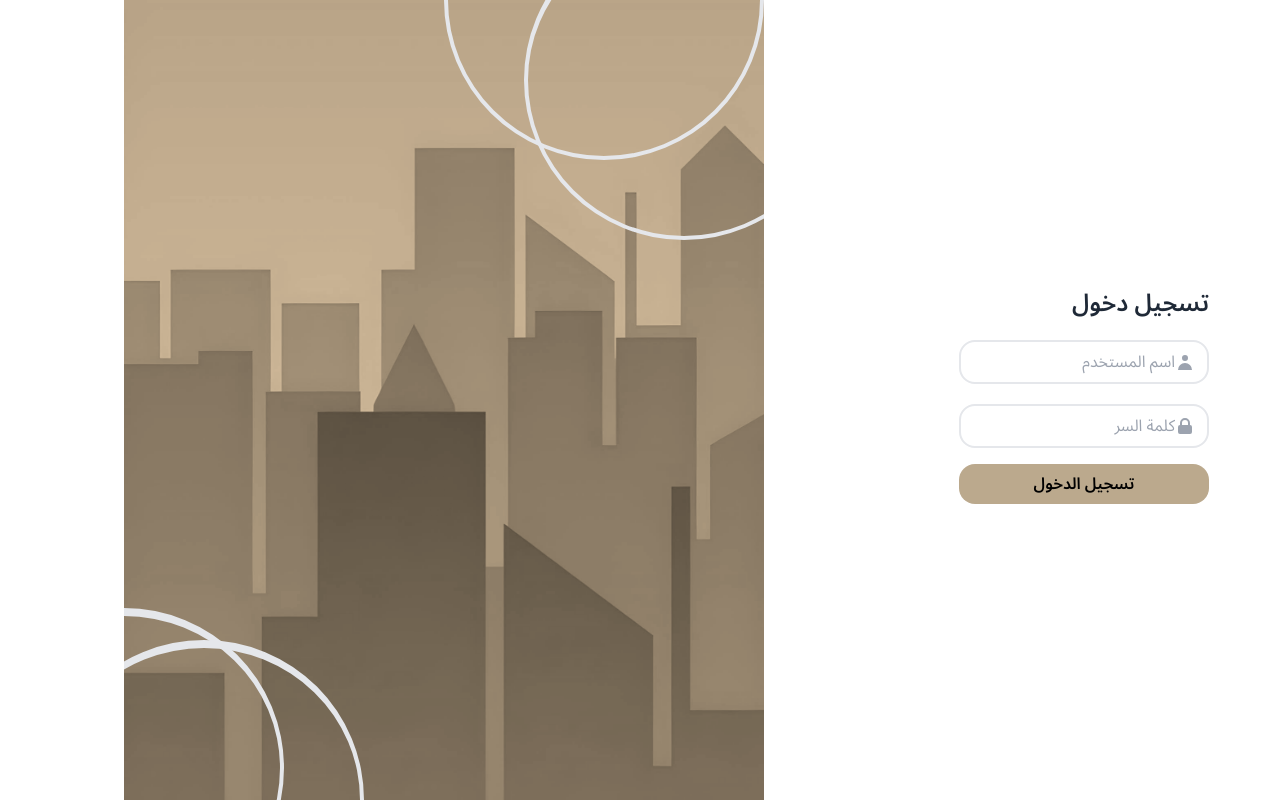
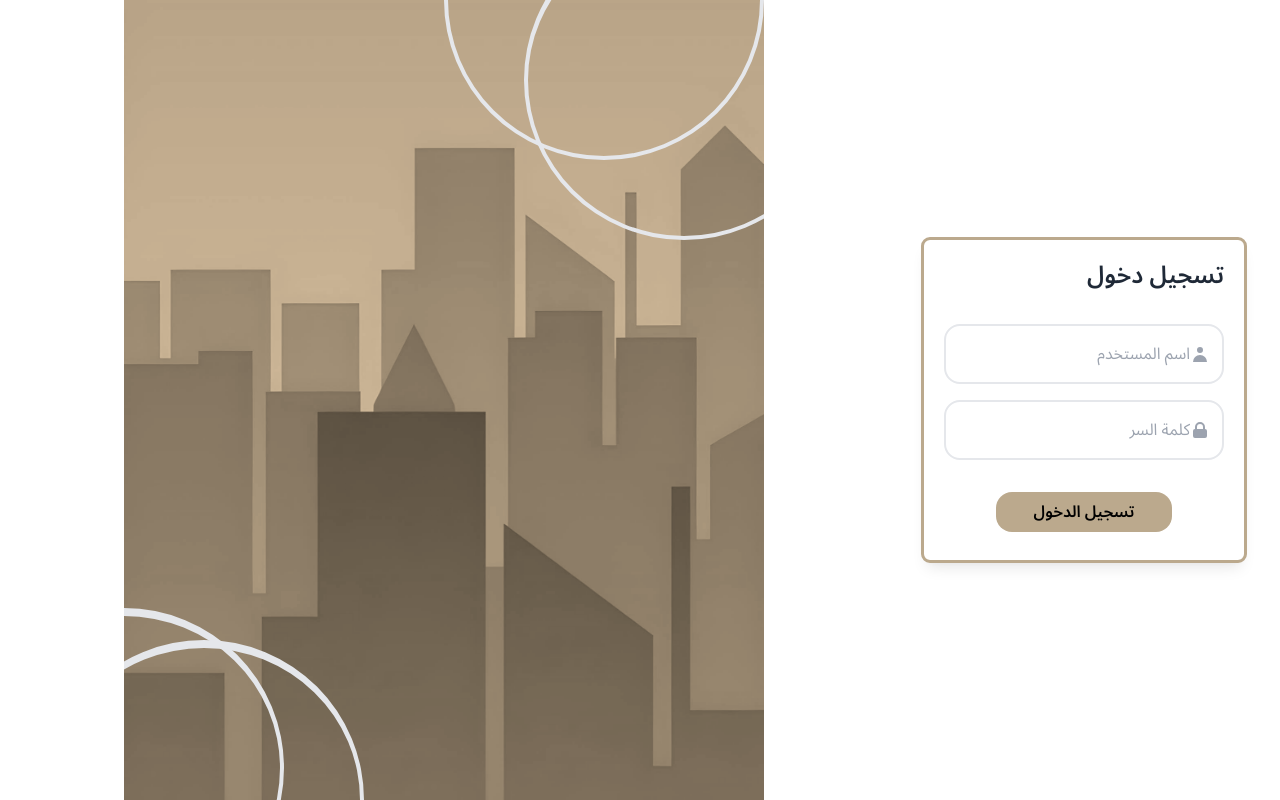
Before and after one commit to amalsaab/Amar, a React (Vite) app in the folder Aqarati-app/: page /login in a window 1280 px wide. Built offline with nearby package versions, Linux system fonts and the light colour scheme; a web font is replaced by a local one.

Commit message:
update Login page

```diff
--- a/Aqarati-app/src/App.jsx
+++ b/Aqarati-app/src/App.jsx
@@ -44,6 +44,8 @@ function App() {
         <Route path="/AddApartment" element={<AddApartment />} />{" "}
         {/* صفحة اضافة شقة */}
         <Route path="/Profile" element={<Profile />} /> {/* ملف التعريف */}
+        <Route path="/PaymentPage" element={<PaymentPage />} /> {/* صفحة دفع المستأجر  */}
+
       </Routes>}
 
       <div>
--- a/Aqarati-app/src/Pages/Login.jsx
+++ b/Aqarati-app/src/Pages/Login.jsx
@@ -1,56 +1,85 @@
-import React from 'react'
-import bgsignup from "../assets/bgSignup1.png"
-import { Link } from 'react-router-dom'
+import React, { useState } from "react";
+import bgsignup from "../assets/bgSignup1.png";
+import { Link } from "react-router-dom";
 export default function Login() {
+  const [username, setUsername] = useState();
+  const [password, setPassword] = useState();
+
   return (
     <>
-
-<div dir='ltr' class="h-screen md:flex">
-	<div style={{backgroundImage: `url(${bgsignup})`}}
-
-
-
-		class="relative overflow-hidden md:flex bg-cover w-1/2 i justify-around items-center hidden">
-
+      <div dir="ltr" class="h-screen md:flex">
+        <div
+          style={{ backgroundImage: `url(${bgsignup})` }}
+          class="relative overflow-hidden md:flex bg-cover w-1/2 i justify-around items-center hidden"
+        >
           <div class="absolute -bottom-32 -left-40 w-80 h-80 border-4 rounded-full border-opacity-30 border-t-8"></div>
           <div class="absolute -bottom-40 -left-20 w-80 h-80 border-4 rounded-full border-opacity-30 border-t-8"></div>
           <div class="absolute -top-40 -right-0 w-80 h-80 border-4 rounded-full border-opacity-30 border-t-8"></div>
           <div class="absolute -top-20 -right-20 w-80 h-80 border-4 rounded-full border-opacity-30 border-t-8"></div>
         </div>
         <div class="flex md:w-1/2 justify-center py-10 items-center bg-white ">
-		<div dir='rtl' class="bg-white
-        ">
+          <div
+            dir="rtl"
+            class="bg-white outline outline-[#BBA98D] w-1/2 gap-3 rounded-md p-5 shadow-lg flex flex-col  "
+          >
             <h1 class="text-gray-800 font-bold text-2xl mb-5 ">تسجيل دخول</h1>
 
-			<div class="flex items-center border-2 py-2 px-3 rounded-2xl mb-5">
-				<svg xmlns="http://www.w3.org/2000/svg" class="h-5 w-5 text-gray-400" viewBox="0 0 20 20"
-					fill="currentColor">
-					<path fill-rule="evenodd" d="M10 9a3 3 0 100-6 3 3 0 000 6zm-7 9a7 7 0 1114 0H3z"
-						clip-rule="evenodd" />
+            <div className="flex justify-center ">
+              <div className="flex flex-col w-72 ">
+                <div class="flex items-center border-2 py-2 px-3 rounded-2xl mb-4">
+                  <svg
+                    xmlns="http://www.w3.org/2000/svg"
+                    class="h-5 w-5 text-gray-400"
+                    viewBox="0 0 20 20"
+                    fill="currentColor"
+                  >
+                    <path
+                      fill-rule="evenodd"
+                      d="M10 9a3 3 0 100-6 3 3 0 000 6zm-7 9a7 7 0 1114 0H3z"
+                      clip-rule="evenodd"
+                    />
                   </svg>
-				<input class="pl-2 outline-none border-none" type="text" name="" id="" placeholder="اسم المستخدم" />
+                  <input
+                    value={username}
+                    onChange={e => setUsername(e.target.value)}
+                    class="pl-2 outline-none border-none py-2"
+                    type="text"
+                    placeholder="اسم المستخدم"
+                  />
                 </div>
 
-
-
-						<div class="flex items-center border-2 py-2 px-3 rounded-2xl">
-							<svg xmlns="http://www.w3.org/2000/svg" class="h-5 w-5 text-gray-400" viewBox="0 0 20 20"
-								fill="currentColor">
-								<path fill-rule="evenodd"
+                <div class="flex items-center border-2 py-2 px-3 rounded-2xl mb-4">
+                  <svg
+                    xmlns="http://www.w3.org/2000/svg"
+                    class="h-5 w-5 text-gray-400"
+                    viewBox="0 0 20 20"
+                    fill="currentColor"
+                  >
+                    <path
+                      fill-rule="evenodd"
                       d="M5 9V7a5 5 0 0110 0v2a2 2 0 012 2v5a2 2 0 01-2 2H5a2 2 0 01-2-2v-5a2 2 0 012-2zm8-2v2H7V7a3 3 0 016 0z"
-									clip-rule="evenodd" />
+                      clip-rule="evenodd"
+                    />
                   </svg>
-							<input class="pl-2 outline-none border-none" type="text" name="" id="" placeholder="كلمة السر" />
+                  <input
+                    value={password}
+                    onChange={e => setPassword(e.target.value)}
+                    class="pl-2 outline-none border-none py-2"
+                    type="password"
+                    placeholder="كلمة السر"
+                  />
                 </div>
 
-<Link to='/Owner'>
-<button  class="block w-full bg-primary mt-4 py-2 rounded-2xl text-black font-semibold mb-2">تسجيل الدخول</button>
-
-</Link>
+                <div className="flex justify-center">
+                  <button class="block w-44 bg-primary mt-4 py-2 rounded-2xl text-black font-semibold mb-2">
+                    تسجيل الدخول
+                  </button>
                 </div>
               </div>
             </div>
-
+          </div>
+        </div>
+      </div>
     </>
-    )
+  );
 }
```
Lines whose indentation alone changed are shown as unchanged.
